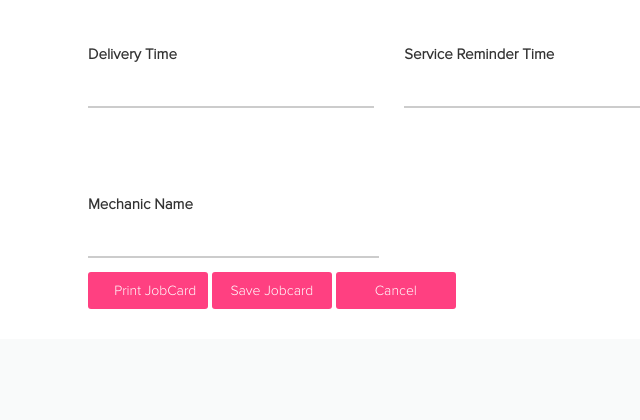
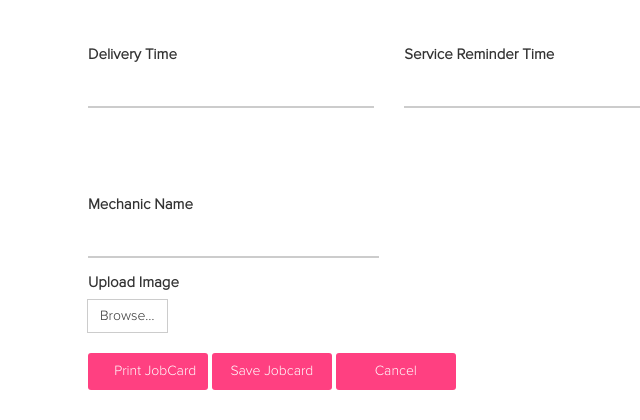
Before and after one commit to easeservive/dealer-webapp, a Django app: template core/templates/editjobcard.html in a window 1280 px wide. Shown: the part 1623-2043 px from the top of the page, without its empty margins (213-853 px from the left). Before the commit the page ends 1932 px from the top, so only its background shows below. Run offline with Django 3.2, Linux system fonts and the light colour scheme; the template is opened without the code that fills it, so the values that code supplies are empty; some libraries are stand-ins or nearby versions; some web fonts are replaced.

Commit message:
Changes made to add images in edit jobcard

```diff
--- a/core/templates/editjobcard.html
+++ b/core/templates/editjobcard.html
@@ -408,6 +408,22 @@
                                         </div>
                                     </div>
                                 </div>
+                                 <div class='col-sm-12'>
+                                    <label>Upload Image</label>
+                                    <div class="input-group">
+                                        <span class="input-group-btn">
+                                        <span class="btn btn-default btn-file">
+                                         Browse… <input type="file" id="imgInp" name="imgInp">
+                                        </span>
+                                        </span>
+
+                                    </div>
+                                    <div class='col-sm-12 usr-img'>
+                                        {% for img in vehicle_images %}
+                                       <img class="img-upload col-md-3" src="{{ img }}">
+                                        {% endfor %}
+                                    </div>
+                                </div>
                                 <div class="clear"></div>
                                 <div class="col-sm-6">
                                     <div class="form-group">
--- a/dealer/views.py
+++ b/dealer/views.py
@@ -136,7 +136,6 @@ def home(request):
         result = {'status': 'error', 'msg': 'Something went wrong.'}
         return HttpResponse(json.dumps(result, default=json_default), content_type="application/json")
 
-
 def logout_dealer(request):
     try:
         view_logger = log_rotator.view_logger()
@@ -156,7 +155,6 @@ def logout_dealer(request):
         error_logger.debug("Exception::", exc_info=True)
         result = {"status": "failure", "msg": "something went wrong"}
     return HttpResponse(json.dumps(result, default=json_default), content_type="application/json")
-
 
 def get_service_history(request):
     try:
@@ -180,7 +178,6 @@ def get_service_history(request):
         error_logger.debug("Exception::", exc_info=True)
         result = {"status": "failure", "msg": "something went wrong"}
         return HttpResponse(json.dumps(result, default=json_default), content_type="application/json")
-
 
 def get_inventory(request):
     try:
@@ -320,6 +317,7 @@ def jobcard_edit(request):
             context_dictionary['serviceTypes'] = global_constants.service_types_dropdown
             service_type = context_dictionary['service_type']
             context_dictionary['service_type_list'] = (service_type.split(' - '))
+            print(context_dictionary)
             html = t.render(context_dictionary)
             view_logger.debug("DEALER VIEW : Rendered Edit Job card page for : %s with context : %s"%(request.user, str(context_dictionary)))
             return HttpResponse(html)
--- a/static/createjobcard.js
+++ b/static/createjobcard.js
@@ -589,7 +589,7 @@ jQuery(document).ready(function($){
 
                     console.log("all present");
                    var url = $form.attr( "action" );
-                   var data = JSON.stringify({ data : { service_type: service_type, mechanic_name: mechanic_name, jc_id: jobcard_id,labour_cost: lab_cost, veh_num: veh_numb, c_num: chasis_num, brand: veh_brand, model: veh_model, fuel_type: f_type, cust_name: custr_name, cont_num: cont_numb, cont_address: cont_addr, km_ticked: kms_ticked, del_time: delivery_time, reason: pending_reason, status: current_status, services : customerComplaints, spares: spares, recommendedservices : recommendedServices, otherparts_desc: otherparts_desc, otherparts_cost:otherparts_cost,service_reminder_time:service_reminder_time }});
+                   var data = JSON.stringify({ data : { vehicle_images: imgInput, service_type: service_type, mechanic_name: mechanic_name, jc_id: jobcard_id,labour_cost: lab_cost, veh_num: veh_numb, c_num: chasis_num, brand: veh_brand, model: veh_model, fuel_type: f_type, cust_name: custr_name, cont_num: cont_numb, cont_address: cont_addr, km_ticked: kms_ticked, del_time: delivery_time, reason: pending_reason, status: current_status, services : customerComplaints, spares: spares, recommendedservices : recommendedServices, otherparts_desc: otherparts_desc, otherparts_cost:otherparts_cost,service_reminder_time:service_reminder_time }});
                   //  Send the data using post
                    var posting = $.post( url, data);
                    posting.done(function( data ) {
@@ -947,6 +947,12 @@ jQuery(document).ready(function($){
 
     }
 
+
+    $(".img-upload").each(function() {
+        imgInput.push($(this)[0].src);
+
+    });
+
 });
 
 var imgInput = [];
```
